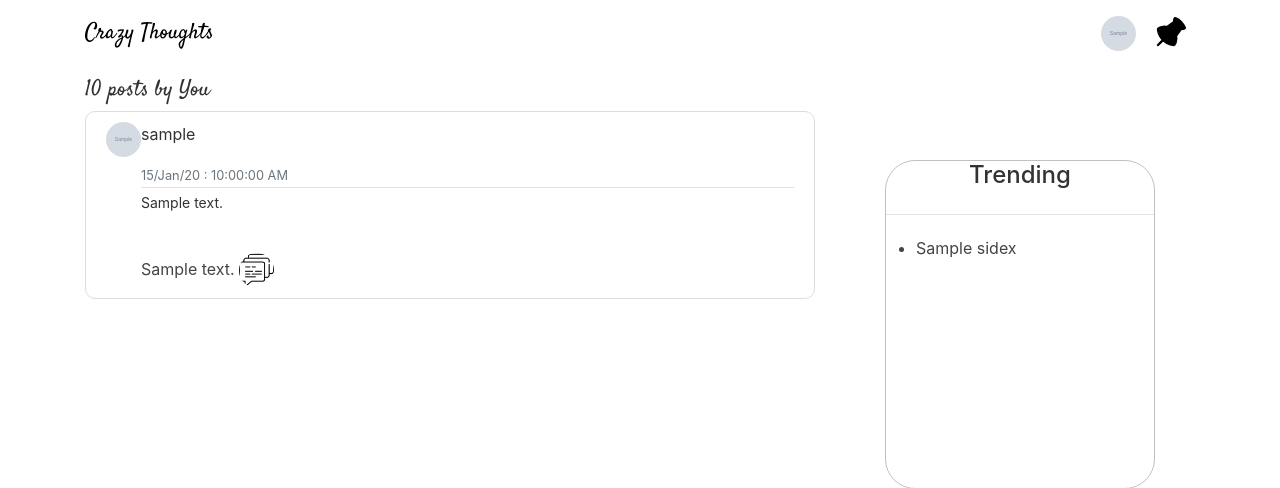
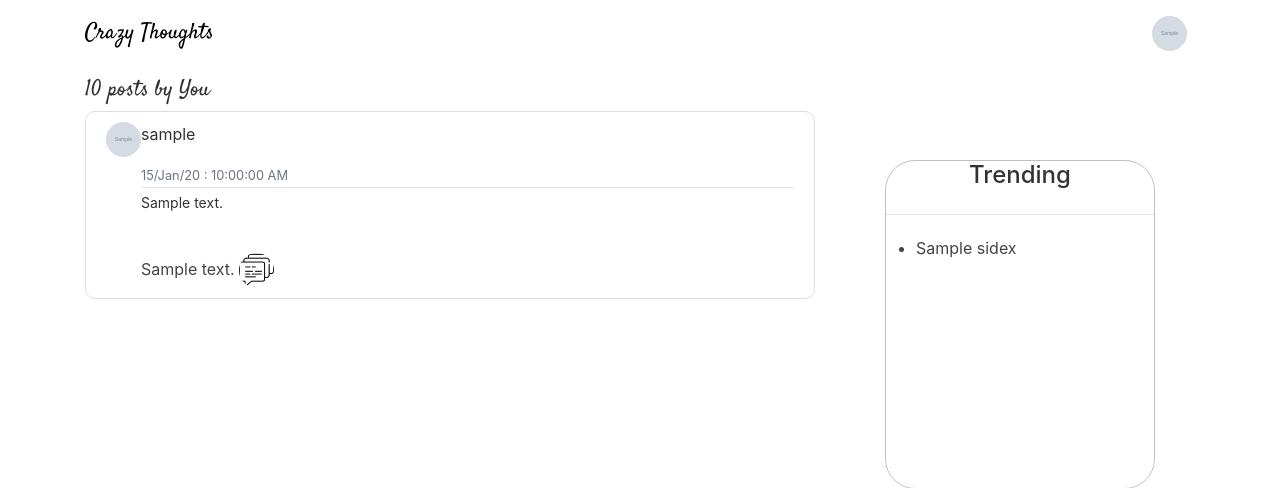
Before and after one commit to SteveParadox/CrazyThought, a Flask app: template flaskblog/templates/posts.html in a window 1280 px wide. Shown: the top 488 px of the page. Run offline with Flask 2, Linux system fonts and the light colour scheme; a user stored in the database is signed in; tables that the repository leaves empty hold one stand-in row (values such as "Sample post"); the template is opened without the code that fills it: most values are stand-ins (such as "Sample title", 1, 10 or a date in 2020); grey boxes marked "Sample" are stand-in pictures; parts of the project's set-up code (start-up, migrations or seed data) failed here and were passed over; some libraries are stand-ins or nearby versions; some web fonts are replaced.

Commit message:
Update nav_prof.html

```diff
--- a/flaskblog/templates/nav_prof.html
+++ b/flaskblog/templates/nav_prof.html
@@ -71,11 +71,7 @@
                   </a>
 
 
-   <a class="nav-item nav-link" href="{{ url_for('posts.tags') }}">
 
-                <img class="rounded-circle article-img" src="{{ url_for('static', filename= 'pin.png') }}">
-
-                </a>
 
 
 
@@ -181,11 +177,7 @@
                   </a>
 
 
-   <a  href="{{ url_for('posts.tags') }}">
 
-                <img class="rounded-circle article-img" src="{{ url_for('static', filename= 'pin.png') }}">
-
-                </a>
 
      {% endif %}
  </nav>
```
